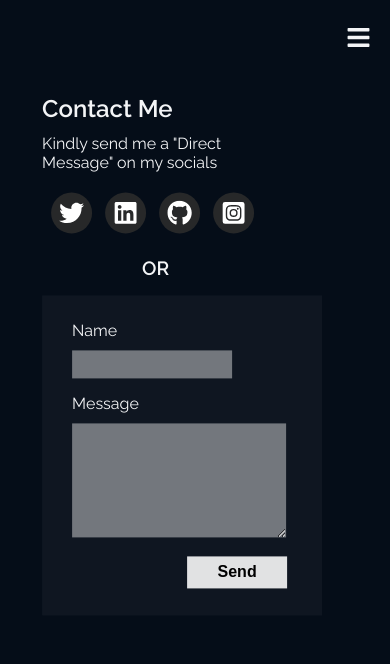
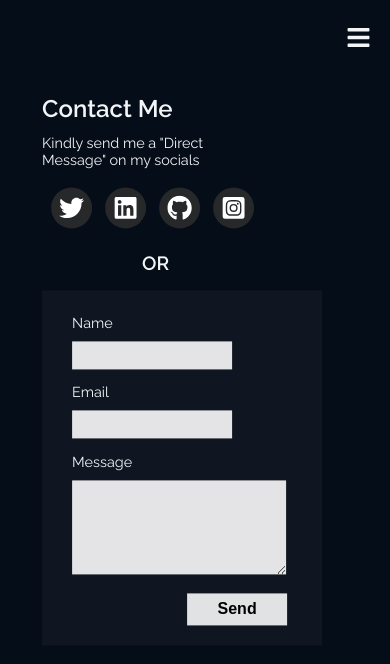
Before and after one commit to TheCypherr/cypherdev, a React (Vite) app: page /contact in a window 390 px wide. Shown: the top 664 px of the page. Built offline with nearby package versions, Linux system fonts and the light colour scheme.

Commit message:
new change on form

```diff
--- a/src/Components/Contact/Contact.css
+++ b/src/Components/Contact/Contact.css
@@ -38,7 +38,7 @@ body {
 
 .inner-right-contact h1 {
   padding-top: 40px;
-  font-size: 2.2rem;
+  font-size: 2rem;
   line-height: 10px;
   font-weight: 600;
 }
@@ -51,7 +51,7 @@ body {
 
 .inner-right-contact p {
   width: 600px;
-  font-size: 1.2rem;
+  font-size: 1.1rem;
 }
 
 form {
@@ -79,7 +79,7 @@ input.input1 {
   width: 200px;
   padding: 7px;
   color: #000000;
-  background-color: #ffffff6a;
+  background-color: #ffffffe2;
 }
 
 textarea {
@@ -92,7 +92,7 @@ textarea.input2 {
   width: 400px;
   height: 100px;
   color: #000000;
-  background-color: #ffffff6a;
+  background-color: #ffffffe2;
 }
 
 .btn {
@@ -148,7 +148,7 @@ textarea.input2 {
   }
   .inner-right-contact p {
     width: 200px;
-    font-size: 1rem;
+    font-size: 0.9rem;
     font-weight: normal;
   }
 
@@ -172,7 +172,7 @@ textarea.input2 {
     margin-bottom: 0px;
     background-color: #ffffff0a;
     width: 250px;
-    height: 290px;
+    height: 325px;
     font-size: 1rem;
   }
 
@@ -181,15 +181,15 @@ textarea.input2 {
     width: 150px;
     color: #000000;
     padding: 5px;
-    background-color: #ffffff6a;
+    background-color: #ffffffe2;
   }
 
   textarea.input2 {
     font-size: 1rem;
     width: 200px;
-    height: 100px;
+    height: 80px;
     color: #000000;
-    background-color: #ffffff6a;
+    background-color: #ffffffe2;
   }
 
   .btn {
--- a/src/Components/Contact/Contact.jsx
+++ b/src/Components/Contact/Contact.jsx
@@ -274,6 +274,10 @@ const Contact = () => {
                 <input type="text" name="name" className="input1" />
               </div>
               <div className="input-one">
+                <p>Email</p>
+                <input type="text" name="email" className="input1" />
+              </div>
+              <div className="input-one">
                 <p>Message</p>
                 <textarea
                   type="text"
```
